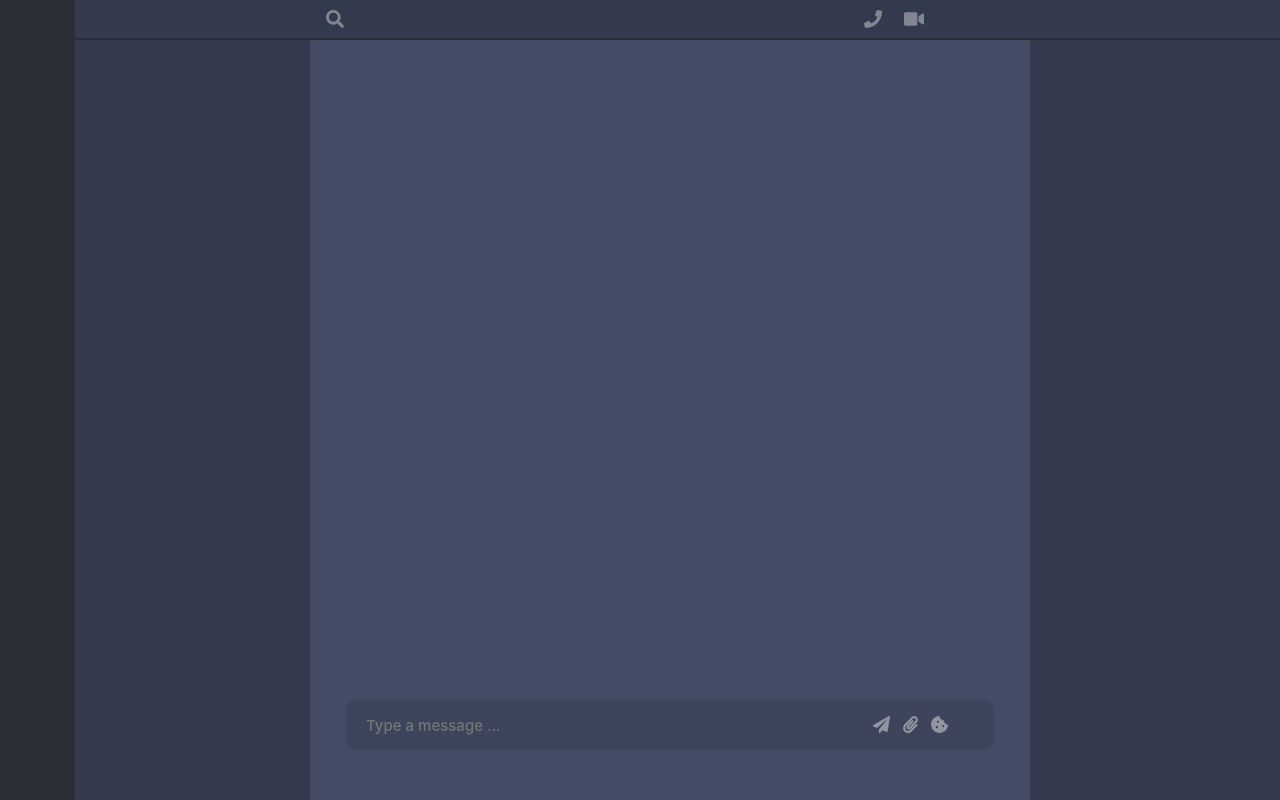
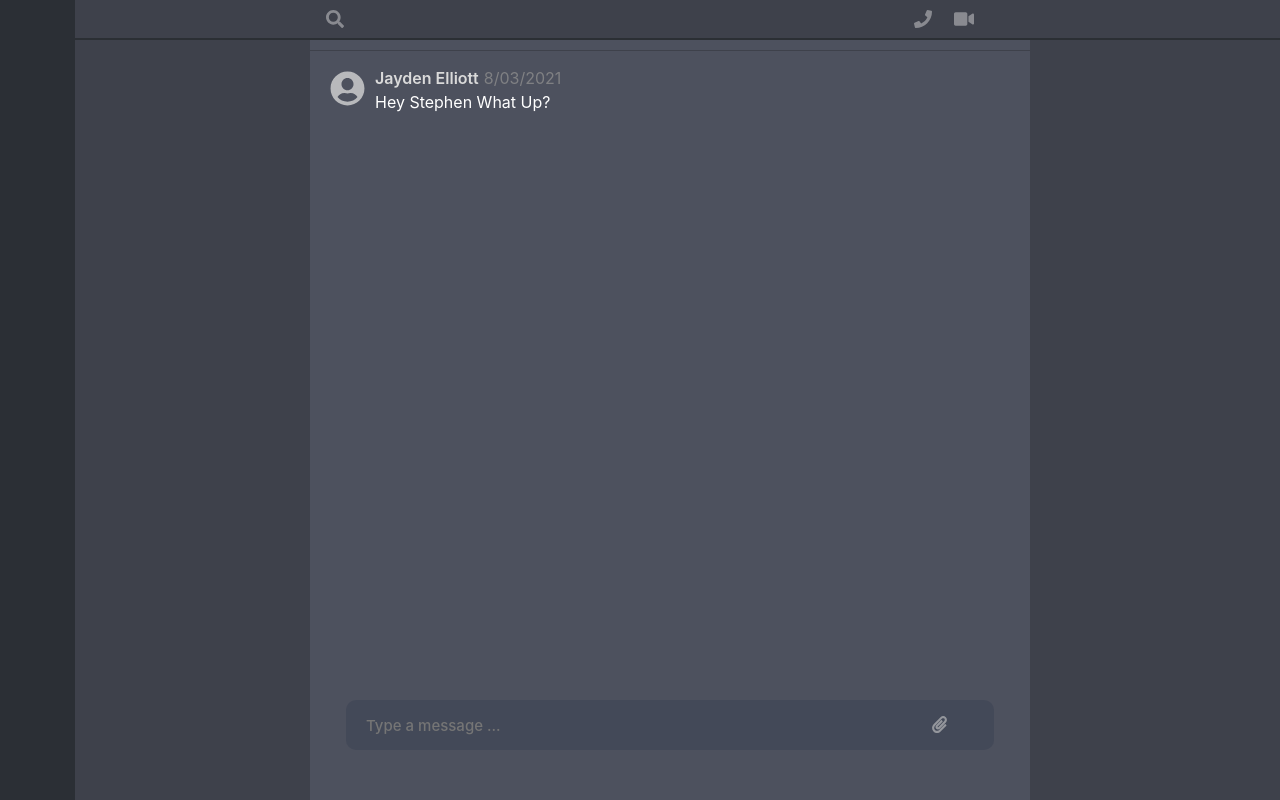
Before and after one commit to JaydenElliott/Hermes-ui, a React (Create React App) app: page / in a window 1280 px wide. Built offline with nearby package versions, Linux system fonts and the light colour scheme; no server answers.

Commit message:
BUILD: messages.

```diff
--- a/src/components/chat-bar/chatBar.js
+++ b/src/components/chat-bar/chatBar.js
@@ -1,5 +1,8 @@
 // External Components
 import React, { useState } from "react";
+
+// Intenral Components
+import Message from "./message/message";
 
 // Styling
 import "./chatBar.scss";
@@ -17,7 +20,9 @@ function ChatBar(props) {
   return (
     <div className="chat-bar">
       <Header />
-      <div className="chat-bar-center"></div>
+      <div className="chat-bar-center">
+        <Message />
+      </div>
       <InputBar />
     </div>
   );
@@ -82,27 +87,9 @@ function InputBar(props) {
         <form>
           <input placeholder="Type a message ..." />
         </form>
-        <button className="chat-bar-footer-input-container-send">
-          <FontAwesomeIcon
-            icon={faPaperPlane}
-            style={{
-              width: "17px",
-              height: "17px",
-            }}
-          />
-        </button>
         <button className="chat-bar-footer-input-container-more">
           <FontAwesomeIcon
             icon={faPaperclip}
-            style={{
-              width: "17px",
-              height: "17px",
-            }}
-          />
-        </button>
-        <button className="chat-bar-footer-input-container-cookie">
-          <FontAwesomeIcon
-            icon={faCookieBite}
             style={{
               width: "17px",
               height: "17px",
--- a/src/components/chat-bar/chatBar.scss
+++ b/src/components/chat-bar/chatBar.scss
@@ -8,6 +8,10 @@
 
   &-center {
     width: 100%;
+    padding-top: 10px;
+    display: flex;
+    flex-direction: column-reverse;
+    justify-content: flex-end;
   }
 }
 
@@ -59,7 +63,7 @@
   &-video {
     @extend .button-default;
     @extend .rja;
-    margin-right: 100px;
+    margin-right: 50px;
     color: rgba(255, 255, 255, 0.39);
   }
 }
@@ -89,19 +93,9 @@
       font-weight: 550;
     }
 
-    &-send {
+    &-more {
       @extend .button-default;
       margin-left: auto;
-      color: rgba(198, 198, 198, 0.618);
-    }
-    &-more {
-      @extend .button-default;
-
-      color: rgba(198, 198, 198, 0.618);
-    }
-
-    &-cookie {
-      @extend .button-default;
       margin-right: 40px;
       color: rgba(198, 198, 198, 0.618);
     }
--- /dev/null
+++ b/src/components/chat-bar/message/message.js
@@ -0,0 +1,36 @@
+// External Imports
+import React from "react";
+
+// Styling
+import "./message.scss";
+
+// Icons
+import { FontAwesomeIcon } from "@fortawesome/react-fontawesome";
+import { faUserCircle } from "@fortawesome/free-solid-svg-icons";
+
+function Message(props) {
+  return (
+    <div className="ui-message">
+      <div className="ui-message-avatar">
+        <FontAwesomeIcon
+          icon={faUserCircle}
+          style={{
+            width: "35px",
+            height: "35px",
+          }}
+        />
+      </div>
+      <div className="ui-message-content">
+        <div className="ui-message-content-title-date">
+          <div className="ui-message-content-title-date-name">
+            Jayden Elliott
+          </div>
+          <div className="ui-message-content-title-date-date">8/03/2021</div>
+        </div>
+        <div className="ui-message-content-content">Hey Stephen What Up?</div>
+      </div>
+    </div>
+  );
+}
+
+export default Message;
--- /dev/null
+++ b/src/components/chat-bar/message/message.scss
@@ -0,0 +1,48 @@
+@import "../../common/modules.scss";
+
+.ui-message {
+  @extend .ra;
+  width: 100%;
+
+  border-top: 1px solid $grey-light;
+  padding-top: 15px;
+
+  &-avatar {
+    margin-left: 20px;
+    color: rgba(216, 216, 216, 0.774);
+  }
+
+  &-content {
+    display: flex;
+    flex-direction: column;
+    align-items: flex-start;
+    margin-left: 10px;
+
+    &-title-date {
+      @extend .rj;
+
+      &-name {
+        color: rgb(218, 218, 218);
+        font-weight: 600;
+      }
+
+      &-date {
+        color: rgba(143, 143, 143, 0.774);
+        margin-left: 5px;
+      }
+    }
+
+    &-content {
+      color: white;
+    }
+  }
+}
+
+// <div className="message">
+// <div className="message-avatar"></div>
+// <div className="message-title-date">
+//   <div className="message-title-date-name"></div>
+//   <div className="message-title-date-date"></div>
+// </div>
+// <div className="message-content"></div>
+// </div>
--- a/src/components/common/modules.scss
+++ b/src/components/common/modules.scss
@@ -8,9 +8,17 @@ Colour Theme
 // $grey-light: rgb(47, 49, 54);
 // $grey-lighter: rgb(55, 57, 62);
 
+// $grey-dark: rgb(43, 47, 53);
+// $grey-light: rgb(51, 58, 77);
+// $grey-lighter: rgb(67, 75, 101);
+
+// $grey-dark: rgb(43, 47, 53);
+// $grey-light: rgb(51, 58, 77);
+// $grey-lighter: rgb(59, 67, 91);
+
 $grey-dark: rgb(43, 47, 53);
-$grey-light: rgb(51, 58, 77);
-$grey-lighter: rgb(67, 75, 101);
+$grey-light: rgb(62, 65, 75);
+$grey-lighter: rgb(77, 81, 94);
 
 $header-dark: rgb(43, 47, 52);
 
```
